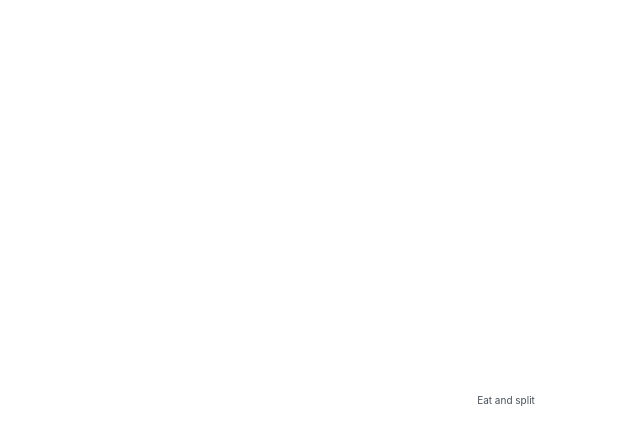
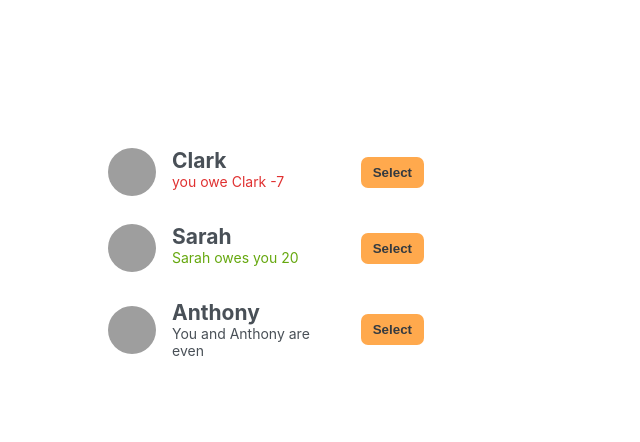
Before and after one commit to Bolaji87/Eat-N-Split, a React (Vite) app: page / in a window 1280 px wide. Shown: the top 442 px of the page, without its empty margins (134-774 px from the left). Built offline with nearby package versions, Linux system fonts and the light colour scheme; grey boxes are pictures that could not be loaded.

Commit message:
feat: render friends component as list

```diff
--- a/src/App.jsx
+++ b/src/App.jsx
@@ -1,28 +1,19 @@
-const initialFriends = [
-  {
-    id: 118836,
-    name: "Clark",
-    image: "https://i.pravatar.cc/48?u=118836",
-    balance: -7,
-  },
-  {
-    id: 933372,
-    name: "Sarah",
-    image: "https://i.pravatar.cc/48?u=933372",
-    balance: 20,
-  },
-  {
-    id: 499476,
-    name: "Anthony",
-    image: "https://i.pravatar.cc/48?u=499476",
-    balance: 0,
-  },
-];
-
 import React from "react";
+import { initialFriends } from "./utils";
+import Friends from "./components/Friends";
 
 function App() {
-  return <div>Eat and split</div>;
+  return (
+    <div className="app">
+      <div className="sidebar">
+        <ul>
+          {initialFriends.map(function (friend) {
+            return <Friends key={friend.id} friend={friend} />;
+          })}
+        </ul>
+      </div>
+    </div>
+  );
 }
 
 export default App;
```
